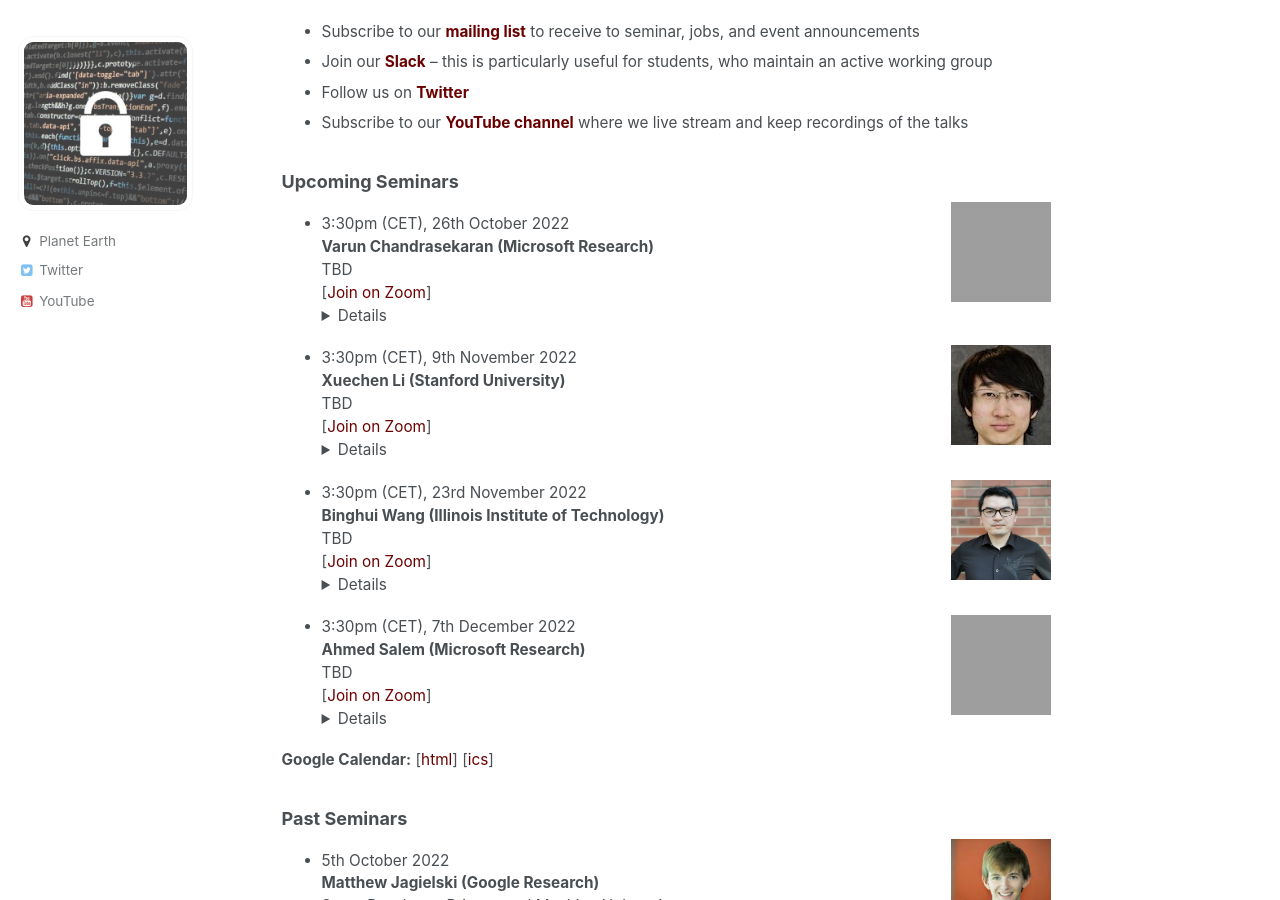
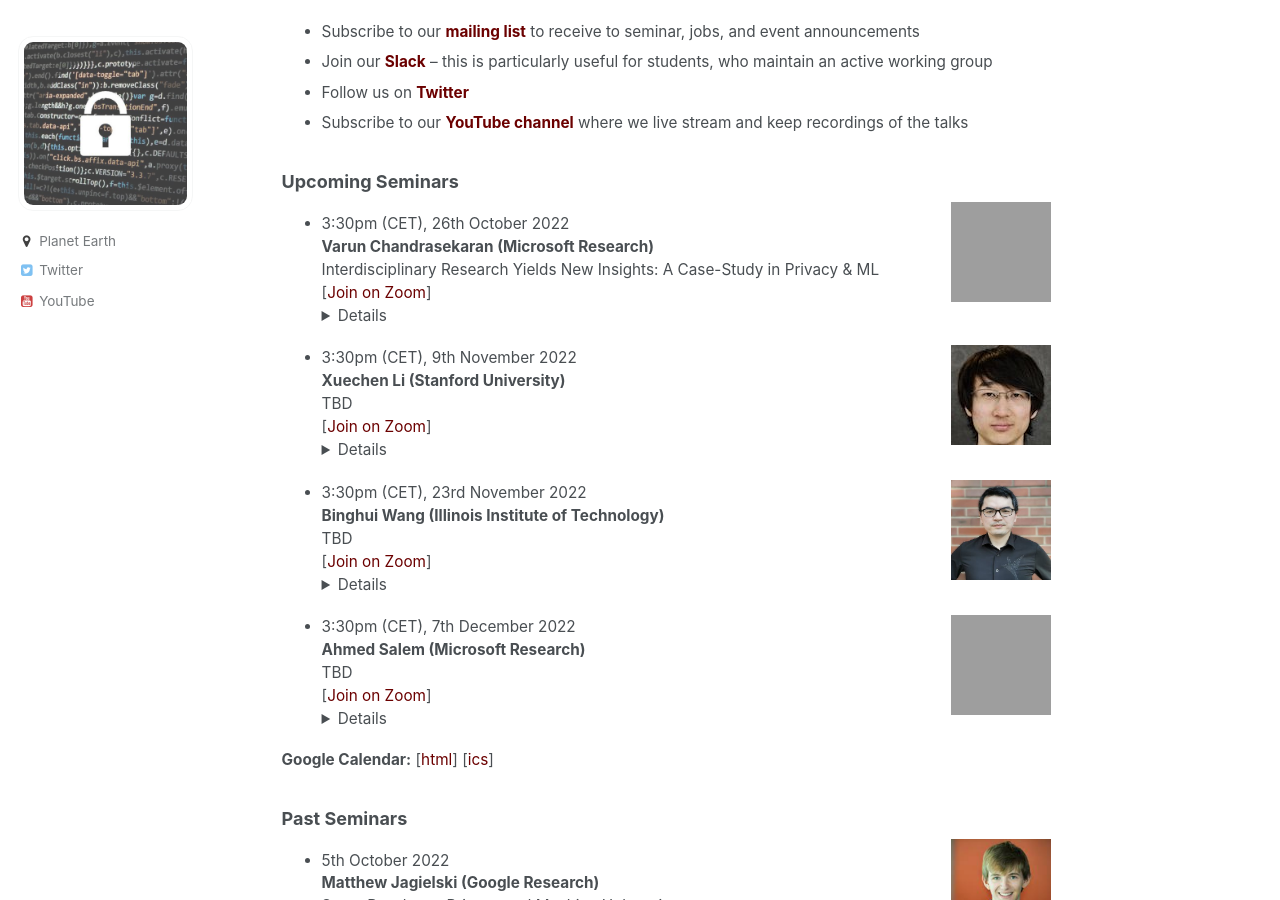
Before and after one commit to prisec-ml/prisec-ml.github.io, a Jekyll site: the page built from _pages/about.md, in a window 1280 px wide and 900 px high, scrolled down 284 px, cut to the strip 0-900 px from the top of the window. Built offline with Jekyll 4.4.1, drawn with Linux system fonts in a browser that asks for light colours; grey boxes are pictures that could not be loaded.

Commit message:
Update about.md

```diff
--- a/_pages/about.md
+++ b/_pages/about.md
@@ -21,8 +21,8 @@
 <img src="../images/varun.png" style="float:right;width:100px;height:100px;margin-top:00px">
 - 3:30pm (CET), 26th October 2022
 **Varun Chandrasekaran (Microsoft Research)**
-TBD
-[[Join on Zoom](https://cispa-de.zoom.us/j/97148371989?pwd=c0YwUkV1VXZXenpqaFpzNDB5eFk5QT09)] <details><br>**Abstract:**  <br><br>**Bio:** </details>
+Interdisciplinary Research Yields New Insights: A Case-Study in Privacy & ML
+[[Join on Zoom](https://cispa-de.zoom.us/j/97148371989?pwd=c0YwUkV1VXZXenpqaFpzNDB5eFk5QT09)] <details><br>**Abstract:** Machine learning has enabled innovations in a variety of areas. However, “privacy in machine learning” is still not well established and is an area of active research. In this talk, I will describe how we approach this problem by drawing insight from different areas in computer science. First, I will discuss how “more utilitarian” private data can be synthesized using generative models aided by causality. Next, I will attempt to shed more light on the efficacy of privacy attacks by connecting it to label memorization. Then, I will discuss how cryptography helps enable a new swarth of private ML applications. <br><br>**Bio:** Varun Chandrasekaran is a post-doctoral researcher in the Adaptive Systems and Interaction group at Microsoft Research. He is also an adjunct assistant professor at the University of Illinois Urbana-Champaign, where he will join the ECE department full-time in 2023. </details>
 
 
 <img src="./images/xuechen.jpg" style="float:right;width:100px;height:100px;margin-top:00px">
```
